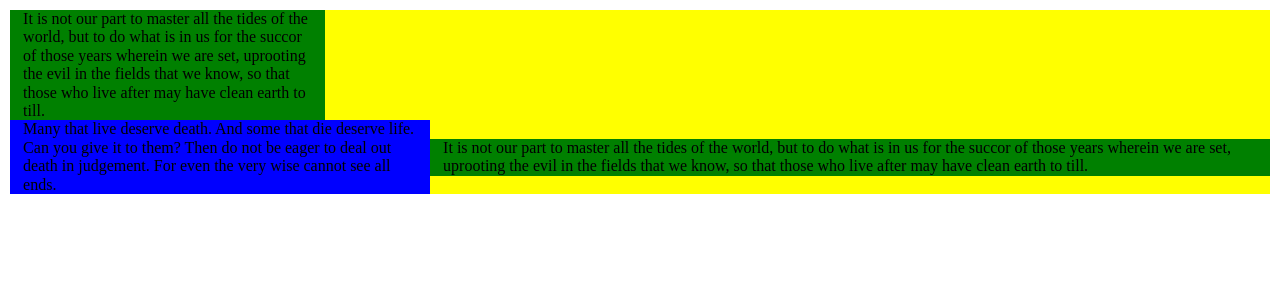
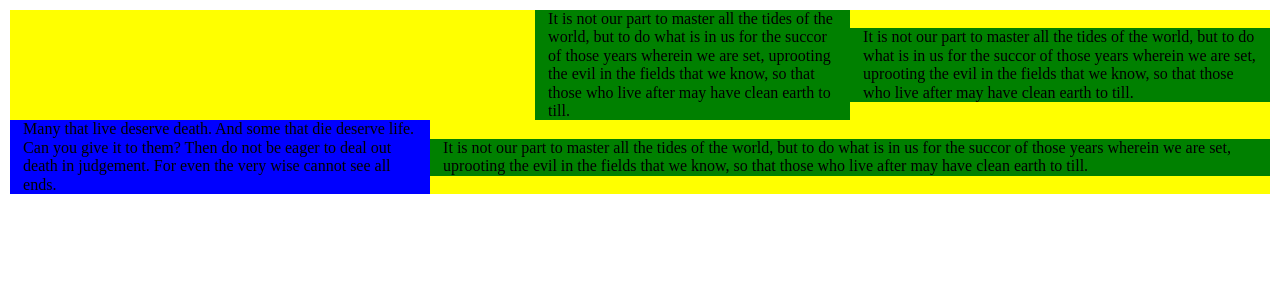
Before and after one commit to ispoljari/itunes-album-list, a React (Create React App) app: page / in a window 1280 px wide. Shown: the top 300 px of the page. Built offline with nearby package versions, Linux system fonts and the light colour scheme.

Commit message:
Implement API functionality to offset columns

```diff
--- a/src/App.js
+++ b/src/App.js
@@ -19,9 +19,23 @@ class App extends Component {
             }}
           >
             <Column
-              xs={10}
-              sm={9}
+              xs={12}
+              sm={6}
+              osm={3}
               md={3}
+              omd={5}
+              style={{
+                backgroundColor: 'green'
+              }}
+            >
+              <div>
+              It is not our part to master all the tides of the world, but to do what is in us for the succor of those years wherein we are set, uprooting the evil in the fields that we know, so that those who live after may have clean earth to till.
+              </div>
+            </Column>
+            <Column
+              xs={12}
+              sm={3}
+              md={4}
               style={{
                 backgroundColor: 'green'
               }}
--- a/src/common/styles/LayoutApi.styled.js
+++ b/src/common/styles/LayoutApi.styled.js
@@ -1,7 +1,6 @@
 import styled, { css } from 'styled-components';
 
 const LayoutApi = styled.div`
-  /* &&& used to increase selector specificity */
   &&& {
     ${props => {
       if (typeof(props.pl) === 'string' || typeof(props.pr) === 'string') {
--- a/src/layout/Column/Column.styled.js
+++ b/src/layout/Column/Column.styled.js
@@ -12,6 +12,7 @@ const ColumnStyled = styled(LayoutApi)`
      if (props.xs) {
       return css`
         flex-basis: ${props.xs/12*100}%;
+        margin-left: ${props.oxs ? props.oxs/12*100 : ''}%;
         max-width: ${props.xs/12*100}%;
       `;
      } else {
@@ -27,6 +28,7 @@ const ColumnStyled = styled(LayoutApi)`
       if (props.sm) {
         return css`
           flex-basis: ${props.sm/12*100}%;
+          margin-left: ${props.osm ? props.osm/12*100 : ''}%;
           max-width: ${props.sm/12*100}%;
         `;
       }
@@ -38,6 +40,7 @@ const ColumnStyled = styled(LayoutApi)`
       if (props.md) {
         return css`
           flex-basis: ${props.md/12*100}%;
+          margin-left: ${props.omd ? props.omd/12*100 : ''}%;
           max-width: ${props.md/12*100}%;
         `;
       }
@@ -49,6 +52,7 @@ const ColumnStyled = styled(LayoutApi)`
       if (props.lg) {
         return css`
           flex-basis: ${props.lg/12*100}%;
+          margin-left: ${props.olg ? props.olg/12*100 : ''}%;
           max-width: ${props.lg/12*100}%;
         `;
       }
@@ -60,6 +64,7 @@ const ColumnStyled = styled(LayoutApi)`
       if (props.xl) {
         return css`
           flex-basis: ${props.xl/12*100}%;
+          margin-left: ${props.oxl ? props.oxl/12*100 : ''}%;
           max-width: ${props.xl/12*100}%;
         `;
       }
```
